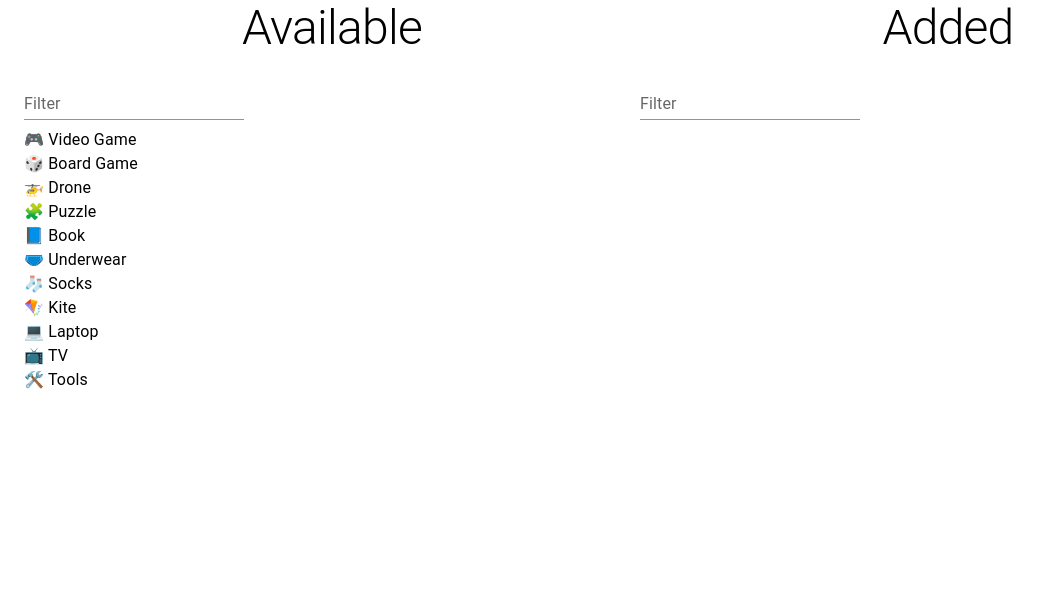
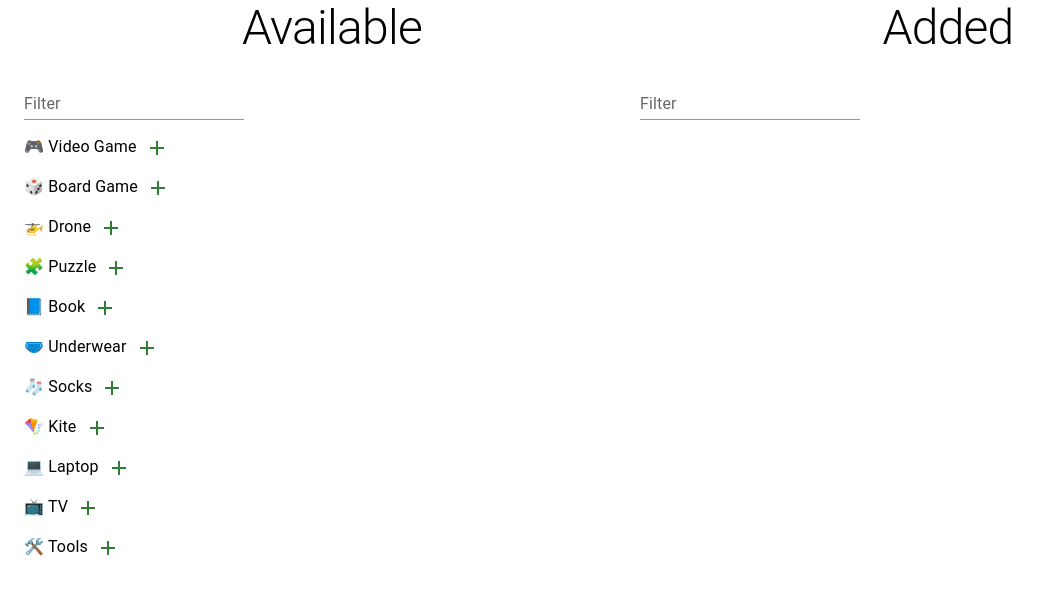
Before and after one commit to TerrenceMM2/MyChristmasList, a React (Create React App) app: page / in a window 1280 px wide. Shown: the top 594 px of the page, without its empty margins (0-1049 px from the left). Built offline with nearby package versions, Linux system fonts and the light colour scheme.

Commit message:
feat: handle add and delete item

```diff
--- a/src/components/AddedColumn.jsx
+++ b/src/components/AddedColumn.jsx
@@ -1,12 +1,17 @@
-import { useState } from "react";
+import { useEffect, useState } from "react";
 import PropTypes from "prop-types";
 
+// MUI Components
 import Box from "@mui/material/Box";
+import IconButton from "@mui/material/IconButton";
 import TextField from "@mui/material/TextField";
 import Typography from "@mui/material/Typography";
 
-const AddedColumn = ({ addedItems, setAddedItems }) => {
-  const [addedItemsFiltered, setAddedItemsFiltered] = useState(addedItems);
+// MUI Icons
+import RemoveIcon from "@mui/icons-material/Remove";
+
+const AddedColumn = ({ addedItems, handleDeleteItem }) => {
+  const [addedItemsFiltered, setAddedItemsFiltered] = useState([]);
 
   const handleFilterAddedItems = (event) => {
     const value = event.target.value;
@@ -16,6 +21,10 @@ const AddedColumn = ({ addedItems, setAddedItems }) => {
     );
     setAddedItemsFiltered(filteredItems);
   };
+
+  useEffect(() => {
+    setAddedItemsFiltered(addedItems);
+  }, [addedItems]);
 
   return (
     <>
@@ -33,6 +42,12 @@ const AddedColumn = ({ addedItems, setAddedItems }) => {
           <>
             <Typography key={`${item.itemName}-added`} variant="body1">
               {item.icon} {item.itemName}
+              <IconButton
+                color="error"
+                aria-label={`remove-${item.itemName}`}
+                onClick={() => handleDeleteItem(item)}>
+                <RemoveIcon />
+              </IconButton>
             </Typography>
           </>
         ))}
@@ -43,7 +58,7 @@ const AddedColumn = ({ addedItems, setAddedItems }) => {
 
 AddedColumn.propTypes = {
   addedItems: PropTypes.array,
-  setAddedItems: PropTypes.func,
+  handleDeleteItem: PropTypes.func,
 };
 
 export default AddedColumn;
--- a/src/components/AvailableColumn.jsx
+++ b/src/components/AvailableColumn.jsx
@@ -1,11 +1,16 @@
-import { useState } from "react";
+import { useState, useEffect } from "react";
 import PropTypes from "prop-types";
 
+// MUI Components
 import Box from "@mui/material/Box";
+import IconButton from "@mui/material/IconButton";
 import TextField from "@mui/material/TextField";
 import Typography from "@mui/material/Typography";
 
-const AvailableColumn = ({ availableItems, setAvailableItems }) => {
+// MUI Icons
+import AddIcon from "@mui/icons-material/Add";
+
+const AvailableColumn = ({ availableItems, handleAddItem }) => {
   const [availableItemsFiltered, setAvailableItemsFiltered] =
     useState(availableItems);
 
@@ -17,6 +22,10 @@ const AvailableColumn = ({ availableItems, setAvailableItems }) => {
     );
     setAvailableItemsFiltered(filteredItems);
   };
+
+  useEffect(() => {
+    setAvailableItemsFiltered(availableItems);
+  }, [availableItems]);
 
   return (
     <>
@@ -34,6 +43,12 @@ const AvailableColumn = ({ availableItems, setAvailableItems }) => {
           <>
             <Typography key={`${item.itemName}-available`} variant="body1">
               {item.icon} {item.itemName}
+              <IconButton
+                color="success"
+                aria-label={`remove-${item.itemName}`}
+                onClick={() => handleAddItem(item)}>
+                <AddIcon />
+              </IconButton>
             </Typography>
           </>
         ))}
@@ -44,7 +59,7 @@ const AvailableColumn = ({ availableItems, setAvailableItems }) => {
 
 AvailableColumn.propTypes = {
   availableItems: PropTypes.array,
-  setAvailableItems: PropTypes.func,
+  handleAddItem: PropTypes.func,
 };
 
 export default AvailableColumn;
--- a/src/components/ListContainer.jsx
+++ b/src/components/ListContainer.jsx
@@ -12,22 +12,46 @@ import AvailableColumn from "./AvailableColumn";
 import itemData from "data/itemData";
 
 const ListContainer = (props) => {
-  const [items, setItems] = useState(itemData);
   const [addedItems, setAddedItems] = useState([]);
-  const [availableItems, setAvailableItems] = useState(items);
+  const [availableItems, setAvailableItems] = useState(itemData);
+
+  const handleAddItem = (item) => {
+    const updatedAddedArr = [...addedItems];
+    updatedAddedArr.push(item);
+    setAddedItems(updatedAddedArr);
+
+    const updatedAvailableArrCopy = [...availableItems];
+    const updatedAvailableArr = updatedAvailableArrCopy.filter(
+      (obj) => obj.id !== item.id
+    );
+    setAvailableItems(updatedAvailableArr);
+  };
+
+  const handleDeleteItem = (item) => {
+    const updatedAvailableArrCopy = [...availableItems];
+    const index = item.id - 1;
+    updatedAvailableArrCopy.splice(index, 0, item);
+    setAvailableItems(updatedAvailableArrCopy);
+
+    const updatedAddedArrCopy = [...addedItems];
+    const updatedAddedArr = updatedAddedArrCopy.filter(
+      (obj) => obj.id !== item.id
+    );
+    setAddedItems(updatedAddedArr);
+  };
 
   return (
     <Grid container>
       <Grid item xs={12} sm={6}>
         <AvailableColumn
           availableItems={availableItems}
-          setAvailableItems={setAvailableItems}
+          handleAddItem={handleAddItem}
         />
       </Grid>
       <Grid item xs={12} sm={6}>
         <AddedColumn
           addedItems={addedItems}
-          setAvailableItems={setAvailableItems}
+          handleDeleteItem={handleDeleteItem}
         />
       </Grid>
     </Grid>
--- a/src/data/itemData.js
+++ b/src/data/itemData.js
@@ -25,7 +25,7 @@ const items = [
     icon: "📘",
   },
   {
-    id: 8,
+    id: 6,
     itemName: "Underwear",
     icon: "🩲",
   },
@@ -45,12 +45,12 @@ const items = [
     icon: "💻",
   },
   {
-    id: 11,
+    id: 10,
     itemName: "TV",
     icon: "📺",
   },
   {
-    id: 12,
+    id: 11,
     itemName: "Tools",
     icon: "🛠️",
   },
```
